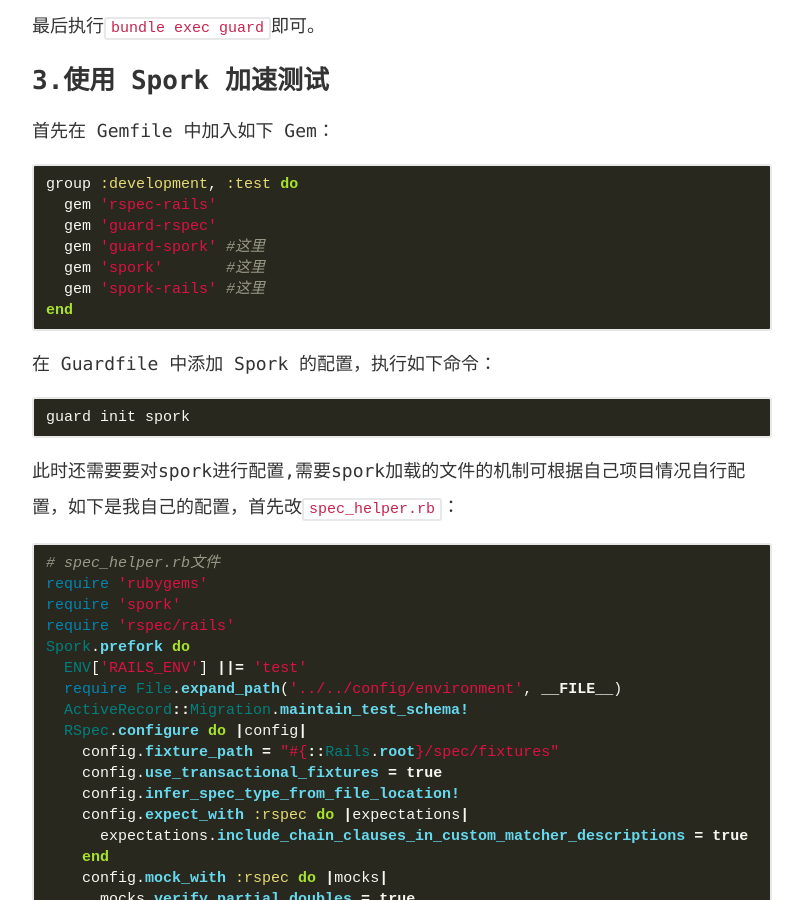
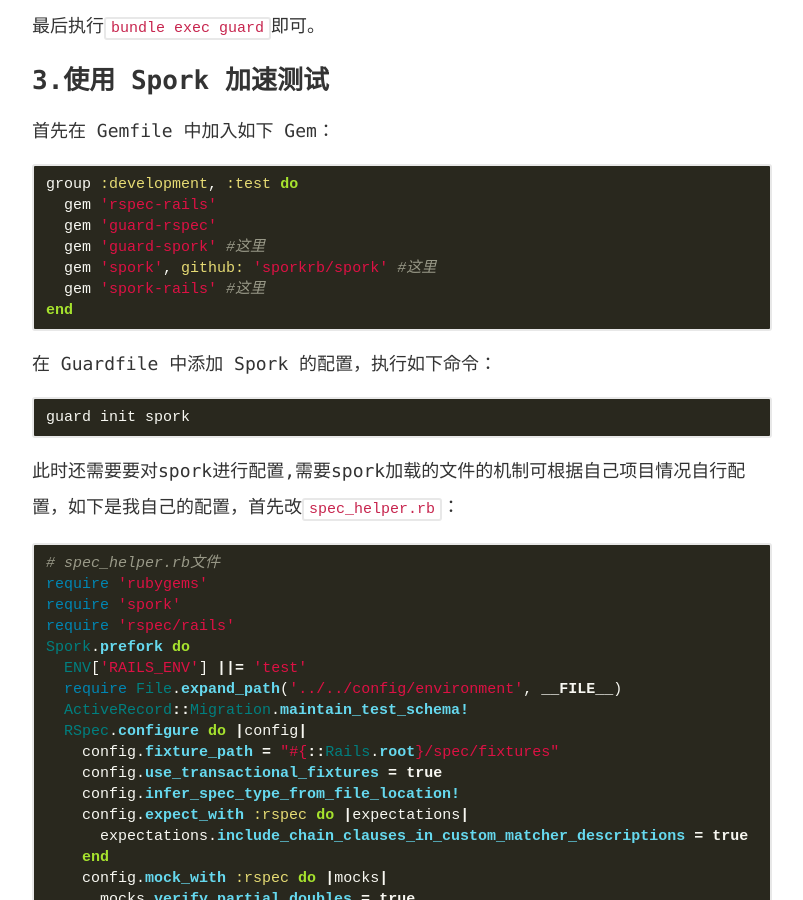
Before and after one commit to jyootai/jyootai.github.com, a Jekyll site: the page built from _posts/2015/2015-04-13-guard-spork-rspec.md, in a window 1280 px wide and 900 px high, scrolled down 1284 px. Shown: the whole window, without its empty margins (238-1041 px from the left). Built offline with Jekyll 4.4.1, drawn with Linux system fonts in a browser that asks for light colours; comment, search, counter and statistics services are not loaded.

Commit message:
fix some error

```diff
--- a/_posts/2015/2015-04-13-guard-spork-rspec.md
+++ b/_posts/2015/2015-04-13-guard-spork-rspec.md
@@ -70,7 +70,7 @@
   gem 'rspec-rails'
   gem 'guard-rspec'
   gem 'guard-spork' #这里
-  gem 'spork'       #这里
+  gem 'spork', github: 'sporkrb/spork' #这里
   gem 'spork-rails' #这里
 end
 {% endhighlight %}
```
